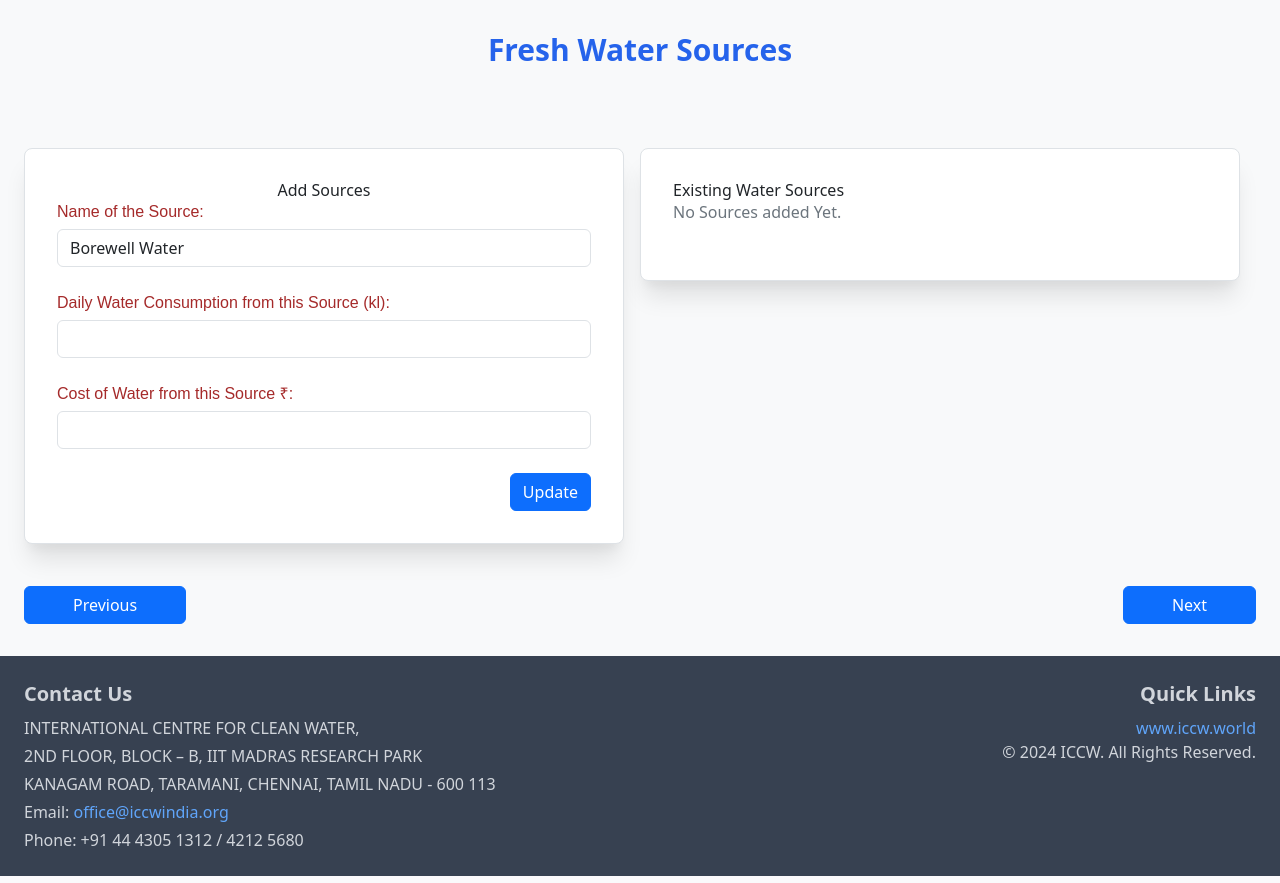
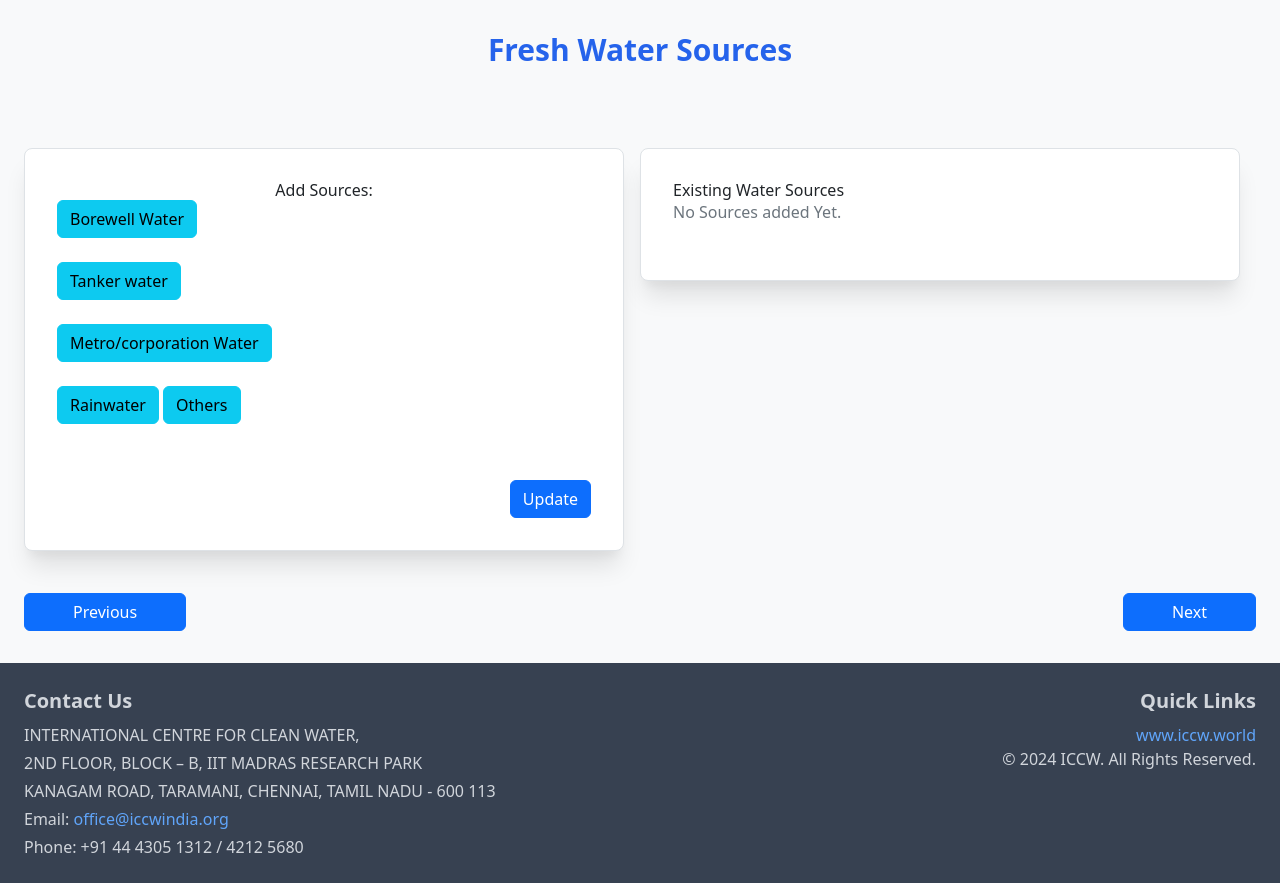
Before and after one commit to datascienceiccw/Digital_water_audit, a Django app: page /questionnaire/source-water-profile/ in a window 1280 px wide. Shown: the part 96-979 px from the top of the page. Run offline with Django 4.2, Linux system fonts and the light colour scheme; the visitor is signed in with stand-in values (Sample User, id 1); parts of the project's set-up code (start-up, migrations or seed data) failed here and were passed over; some libraries are stand-ins or nearby versions.

Commit message:
add multi-select functionality for water sources and adding multiple fields

```diff
--- a/templates/SourceWaterProfile.html
+++ b/templates/SourceWaterProfile.html
@@ -9,27 +9,18 @@
             <div class="w-full md:w-1/2 lg:w-1/2 pr-0 md:pr-4 mb-8">
                 <form method="POST" action="" class="form-container1 max-w-4xl bg-white p-8 rounded-lg shadow-xl border border-gray-200">
                     {% csrf_token %}
-                    <h3 class="text-center">Add Sources</h3>
+                    <h3 class="text-center">Add Sources:</h3>
                     <div class="mb-6">
-                        {{ form.source_name.label_tag }}
-                        {{ form.source_name }}
-                        {% if form.source_name.errors %}
-                            <div class="text-danger">{{ form.source_name.errors }}</div>
-                        {% endif %}
-                    </div>
-                    <div class="mb-6">
-                        {{ form.source_daily_consumption.label_tag }}
-                        {{ form.source_daily_consumption }}
-                        {% if form.source_daily_consumption.errors %}
-                            <div class="text-danger">{{ form.source_daily_consumption.errors }}</div>
-                        {% endif %}
-                    </div>
-                    <div class="mb-6">
-                        {{ form.source_water_cost.label_tag }}
-                        {{ form.source_water_cost }}
-                        {% if form.source_water_cost.errors %}
-                            <div class="text-danger">{{ form.source_water_cost.errors }}</div>
-                        {% endif %}
+                        <div class="md:w-1/2 lg:w-1/2 pr-0 md:pr-4 mb-8">
+                            <button type="button" onclick="addInput('Borewell Water')" class="btn btn-info mb-4" value="Borewell Water">Borewell Water</button>
+                            <button type="button" onclick="addInput('Tanker water')" class="btn btn-info mb-4" value="Tanker water">Tanker water</button>
+                            <button type="button" onclick="addInput('Metro/corporation Water')" class="btn btn-info mb-4" value="Metro/corporation Water">Metro/corporation Water</button>
+                            <button type="button" onclick="addInput('Rainwater')" class="btn btn-info mb-4" value="Rainwater">Rainwater</button>
+                            <button type="button" onclick="addInput('Others')" class="btn btn-info mb-4" value="Others">Others</button>
+                        </div>
+                        <div class="md:w-1/2 lg:w-1/2 pr-0 md:pr-4 mb-8">
+                            <div id="inputs"></div>
+                        </div>
                     </div>
                     <div class="text-end">
                         <button type="submit" class="btn btn-primary">Update</button>
@@ -48,12 +39,11 @@
                         <div style="position:relative">
                             <h3 class="text-centre">Existing Water Sources</h3>
                                 {% if all_sources|length %}
-                                    {% comment %} <p class="text-secondary mb-4">Click on the treatment method to edit it.</p> {% endcomment %}
                                     <ul class="list-group">
                                         {% for source in all_sources %}
                                             <li class="list-group-item flex justify-between items-center">
-                                                <span>{{ source.get_source_name_display }}</span>
-                                                <span class="bg-gray-500 text-white px-2 py-2 border rounded">{{ source.source_daily_consumption }} kl &nbsp | &nbsp {{ source.source_water_cost }} ₹</span>
+                                                <span>{{ source.source_name }}</span>
+                                                <span class="bg-gray-500 text-white px-2 py-2 border rounded">{{ source.source_daily_consumption }} kl &nbsp | &nbsp ₹ {{ source.source_water_cost }} </span>
                                             </li>
                                         {% endfor %}
                                     </ul>
@@ -75,6 +65,26 @@
     </div>
 
 </div>
+<script>
+    function addInput(buttonValue) {
+        const container = document.getElementById('inputs');
+        const inputGroup = document.createElement('div');
+        inputGroup.classList.add('mb-4');
+        inputGroup.innerHTML = `
+            ${buttonValue === 'Others' ? `
+            <label class="block text-gray-700 text-sm font-bold mb-2">Other Source Name</label>
+            <input type="text" name="other_source_name" class="shadow appearance-none border rounded w-full py-2 px-3 text-gray-700 leading-tight focus:outline-none focus:shadow-outline">
+        ` : ''}
+            <label class="block text-gray-700 text-sm font-bold mb-2">${buttonValue} Consumption</label>
+            <input type="text" name="source_daily_consumption" class="shadow appearance-none border rounded w-full py-2 px-3 text-gray-700 leading-tight focus:outline-none focus:shadow-outline">
+            <label class="block text-gray-700 text-sm font-bold mb-2">${buttonValue} Cost</label>
+            <input type="text" name="source_water_cost" class="shadow appearance-none border rounded w-full py-2 px-3 text-gray-700 leading-tight focus:outline-none focus:shadow-outline">
+            <input type="hidden" name="source_name" value="${buttonValue}">
+        `;
+        container.appendChild(inputGroup);
+    }
+</script>
+
 {% endblock %}
 </body>
 </html>
```
